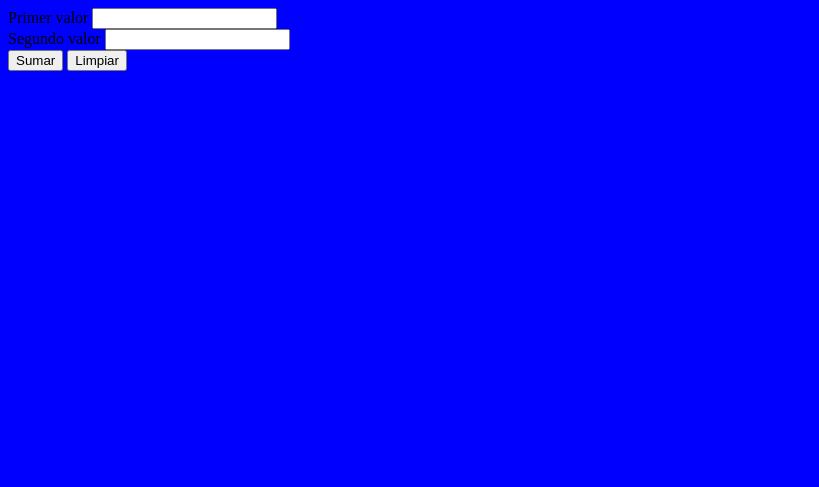
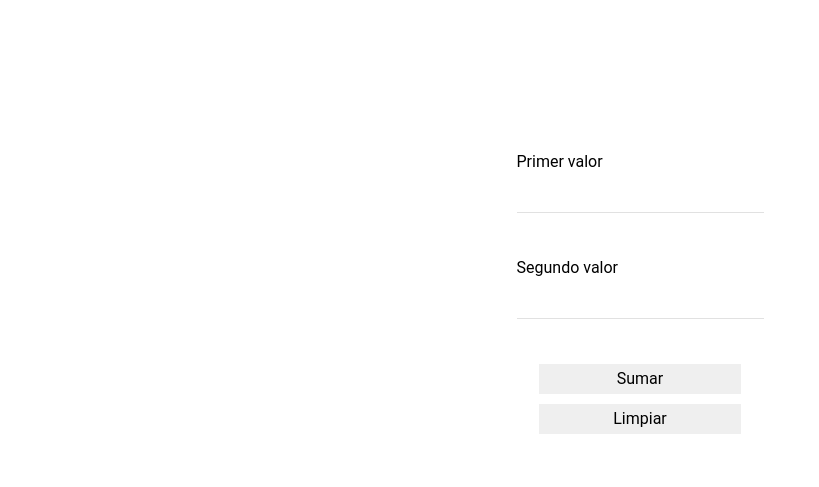
Before and after one commit to matiasaravia52/tp-ing-soft, a website built with webpack: page public/index.html in a window 1280 px wide. Shown: the whole page, without its empty margins (0-819 px from the left). Built offline with nearby package versions, Linux system fonts and the light colour scheme.

Commit message:
se agregan estilos

```diff
--- a/public/index.html
+++ b/public/index.html
@@ -5,7 +5,7 @@
     <meta charset="UTF-8">
     <meta http-equiv="X-UA-Compatible" content="IE=edge">
     <meta name="viewport" content="width=device-width, initial-scale=1.0">
-    <title>Document</title>
+    <title>Sumador</title>
     <script>
         function limpiar() {
             location.reload();
--- a/src/styles/main.css
+++ b/src/styles/main.css
@@ -1,3 +1,58 @@
+.border {
+  border: 1px solid #000;
+}
+*,
+::before,
+::after {
+  margin: 0;
+  padding: 0;
+  box-sizing: border-box;
+}
 body {
-    background-color: blue;
+  font-family: "roboto";
+  height: 550px;
+  display: flex;
+  justify-content: center;
+  align-items: center;
 }
+form {
+  background: #fff;
+  padding: 40px 0;
+  box-shadow: 0 0 6px 0 rgba(255, 255, 255, 0.8);
+  border-radius: 10px;
+}
+.form {
+  width: 100%;
+  margin: auto;
+}
+form .form-group {
+  position: relative;
+  margin: 45px;
+}
+
+input {
+  background: none;
+  color: #c6c6c685;
+  font-size: 18px;
+  padding: 10px 10px 10px 5px;
+  display: block;
+  width: 100%;
+  border: none;
+  border-bottom: 1px solid;
+}
+
+input:focus {
+  outline: none;
+  color: #5e5d5d;
+}
+
+button {
+  font-family: "roboto";
+  border: none;
+  display: block;
+  width: 60%;
+  margin: 10px auto;
+  height: 30px;
+  font-size: 16px;
+  cursor: pointer;
+}
```
